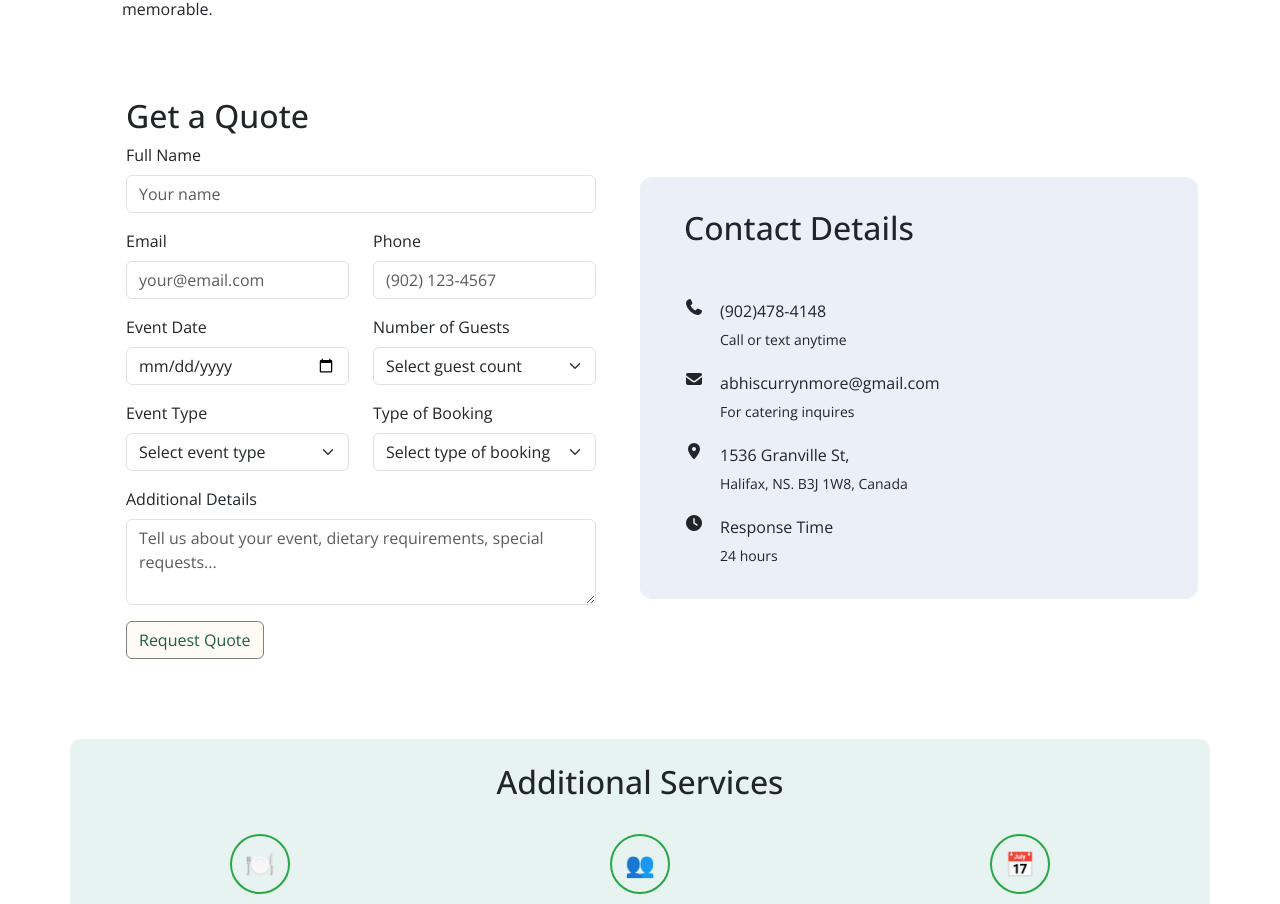
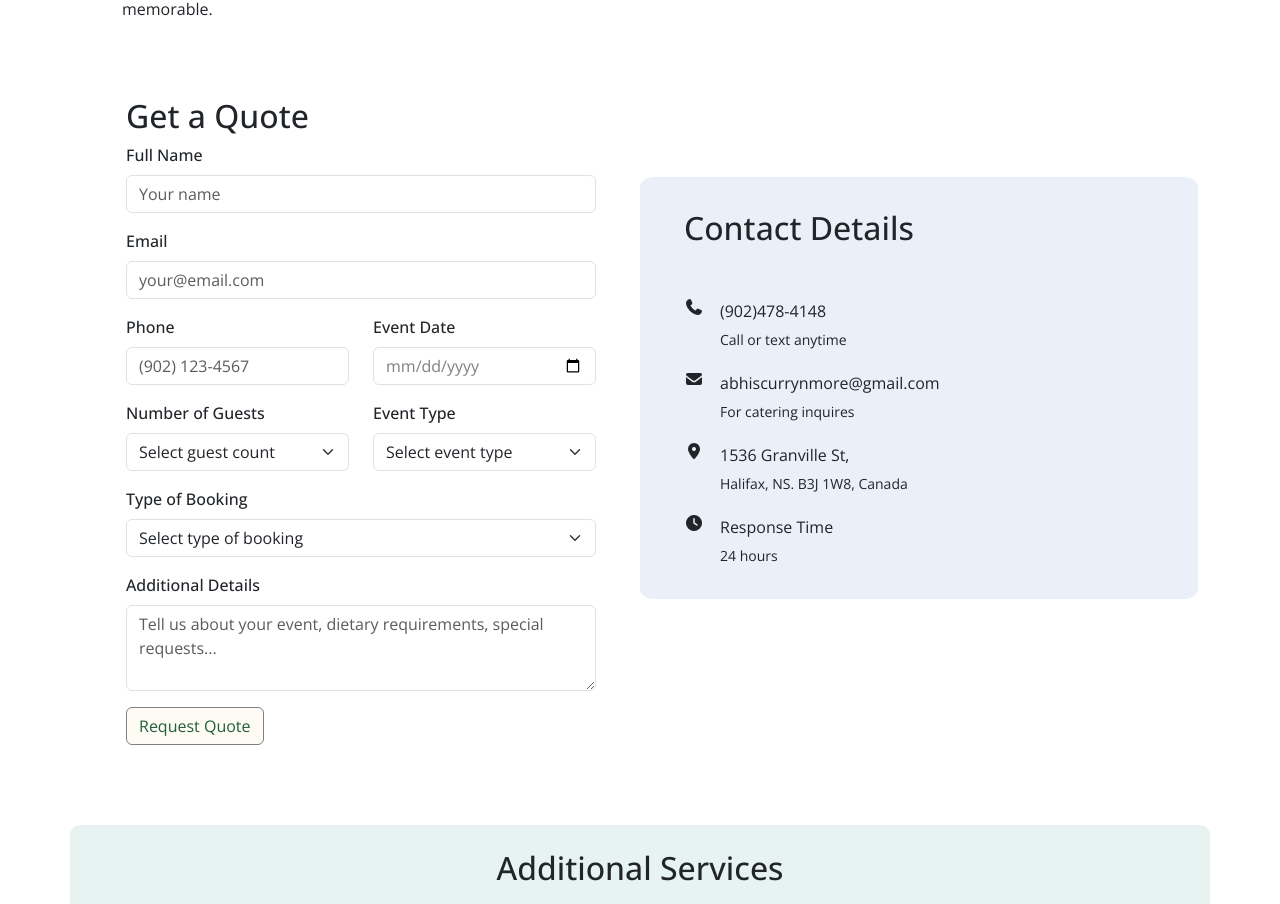
Before and after one commit to abhiscurry/abhis.curry.n.more, a React (Vite) app: page /#/ in a window 1280 px wide. Shown: the part 3552-4456 px from the top of the page. Built offline with nearby package versions, Linux system fonts and the light colour scheme.

Commit message:
added email feature.

```diff
--- a/package.json
+++ b/package.json
@@ -10,6 +10,7 @@
     "preview": "vite preview"
   },
   "dependencies": {
+    "@emailjs/browser": "^4.4.1",
     "@fortawesome/fontawesome": "^1.1.8",
     "@fortawesome/fontawesome-free": "^7.0.1",
     "@fortawesome/react-fontawesome": "^3.0.2",
--- /dev/null
+++ b/src/components/partials/GetQuote.module.scss
@@ -0,0 +1,24 @@
+.customFormLabel {
+  font-weight: 500;
+}
+
+.customFormInput {
+  &::placeholder {
+    color: #808080; /* Desired placeholder color */
+    opacity: 1; /* Ensure full opacity (especially for Firefox) */
+  }
+
+  /* Vendor-specific placeholders for compatibility */
+  &::-webkit-input-placeholder {
+    color: #808080;
+  }
+
+  &::-moz-placeholder {
+    color: #808080;
+    opacity: 1; /* Firefox requires opacity explicitly */
+  }
+
+  &:-ms-input-placeholder {
+    color: #808080;
+  }
+}
--- a/src/components/partials/GetQuote.tsx
+++ b/src/components/partials/GetQuote.tsx
@@ -1,5 +1,7 @@
 import { useState } from "react";
-import { Button, Col, Container, Form, Row } from "react-bootstrap";
+import { Alert, Button, Col, Container, Form, Row } from "react-bootstrap";
+import emailjs from "@emailjs/browser";
+import styles from "./GetQuote.module.scss";
 
 const GetQuote = () => {
   const [formData, setFormData] = useState({
@@ -12,7 +14,18 @@ const GetQuote = () => {
     typeOfBooking: "",
     additionalDetails: "",
   });
+  const [status, setStatus] = useState<string | null>(null);
 
+  const today = new Date();
+  const minDate = new Date(today);
+  minDate.setDate(today.getDate() + 2);
+
+  const formatDate = (date: Date) => {
+    const year = date.getFullYear();
+    const month = String(date.getMonth() + 1).padStart(2, "0");
+    const day = String(date.getDate()).padStart(2, "0");
+    return `${year}-${month}-${day}`;
+  };
   const handleChange = (
     e: React.ChangeEvent<
       HTMLInputElement | HTMLSelectElement | HTMLTextAreaElement
@@ -23,16 +36,58 @@ const GetQuote = () => {
 
   const handleSubmit = (e: React.FormEvent) => {
     e.preventDefault();
-    console.log(formData);
+
+    // EmailJS send function
+    emailjs
+      .send(
+        "service_qhrfbeo", // Replace with your EmailJS Service ID (e.g., service_abc123)
+        "template_a5latvb", // Replace with your EmailJS Template ID (e.g., template_xyz789)
+        {
+          name: formData.fullName,
+          email: formData.email,
+          phone: formData.phone,
+          eventDate: formData.eventDate,
+          eventType: formData.eventType,
+          numberOfGuest: formData.numberOfGuests,
+          typeOfBooking: formData.typeOfBooking,
+          message: formData.additionalDetails,
+        },
+        "FNaajbOs50HQtbe7T" // Replace with your EmailJS Public Key (from Account settings)
+      )
+      .then(
+        (result) => {
+          setStatus("Email sent successfully!");
+          setFormData({
+            fullName: "",
+            email: "",
+            phone: "",
+            eventDate: "",
+            numberOfGuests: "",
+            eventType: "",
+            typeOfBooking: "",
+            additionalDetails: "",
+          });
+        },
+        (error) => {
+          setStatus(`Failed to send email: ${error.text}`);
+        }
+      );
   };
   return (
     <Container>
       <h2>Get a Quote</h2>
+      {status && (
+        <Alert variant={status.includes("success") ? "success" : "danger"}>
+          {status}
+        </Alert>
+      )}
       <Form onSubmit={handleSubmit}>
         <Row>
           <Col className="mb-3">
             <Form.Group controlId="formFullName">
-              <Form.Label>Full Name</Form.Label>
+              <Form.Label className={styles.customFormLabel}>
+                Full Name
+              </Form.Label>
               <Form.Control
                 type="text"
                 name="fullName"
@@ -44,9 +99,9 @@ const GetQuote = () => {
           </Col>
         </Row>
         <Row>
-          <Col className="col-md-6 mb-3">
+          <Col className="mb-3" xs={12}>
             <Form.Group controlId="formEmail">
-              <Form.Label>Email</Form.Label>
+              <Form.Label className={styles.customFormLabel}>Email</Form.Label>
               <Form.Control
                 type="email"
                 name="email"
@@ -56,9 +111,11 @@ const GetQuote = () => {
               />
             </Form.Group>
           </Col>
-          <Col className="col-md-6 mb-3">
+        </Row>
+        <Row>
+          <Col className="mb-3" xs={12} md={6}>
             <Form.Group controlId="formPhone">
-              <Form.Label>Phone</Form.Label>
+              <Form.Label className={styles.customFormLabel}>Phone</Form.Label>
               <Form.Control
                 type="tel"
                 name="phone"
@@ -67,24 +124,30 @@ const GetQuote = () => {
                 placeholder="(902) 123-4567"
               />
             </Form.Group>
-          </Col>
-        </Row>
-        <Row>
-          <Col className="mb-3">
+          </Col>{" "}
+          <Col className="mb-3" xs={12} md={6}>
             <Form.Group controlId="formEventDate">
-              <Form.Label>Event Date</Form.Label>
+              <Form.Label className={styles.customFormLabel}>
+                Event Date
+              </Form.Label>
               <Form.Control
                 type="date"
                 name="eventDate"
                 value={formData.eventDate}
                 onChange={handleChange}
                 placeholder="yyyy-mm-dd"
+                min={formatDate(minDate)}
+                style={{ color: "#808080" }}
               />
             </Form.Group>
           </Col>
-          <Col className="mb-3">
+        </Row>
+        <Row>
+          <Col className="mb-3" xs={12} md={6}>
             <Form.Group controlId="formNumberOfGuests">
-              <Form.Label>Number of Guests</Form.Label>
+              <Form.Label className={styles.customFormLabel}>
+                Number of Guests
+              </Form.Label>
               <Form.Select
                 name="numberOfGuests"
                 value={formData.numberOfGuests}
@@ -98,11 +161,11 @@ const GetQuote = () => {
               </Form.Select>
             </Form.Group>
           </Col>
-        </Row>
-        <Row>
-          <Col className="mb-3">
+          <Col className="mb-3" xs={12} md={6}>
             <Form.Group controlId="formEventType">
-              <Form.Label>Event Type</Form.Label>
+              <Form.Label className={styles.customFormLabel}>
+                Event Type
+              </Form.Label>
               <Form.Select
                 name="eventType"
                 value={formData.eventType}
@@ -115,9 +178,13 @@ const GetQuote = () => {
               </Form.Select>
             </Form.Group>
           </Col>
+        </Row>
+        <Row>
           <Col className="mb-3">
             <Form.Group controlId="formTypeOfBooking">
-              <Form.Label>Type of Booking</Form.Label>
+              <Form.Label className={styles.customFormLabel}>
+                Type of Booking
+              </Form.Label>
               <Form.Select
                 name="typeOfBooking"
                 value={formData.typeOfBooking}
@@ -130,9 +197,11 @@ const GetQuote = () => {
             </Form.Group>
           </Col>
         </Row>
-
+        <Row>
           <Form.Group className="mb-3" controlId="formAdditionalDetails">
-          <Form.Label>Additional Details</Form.Label>
+            <Form.Label className={styles.customFormLabel}>
+              Additional Details
+            </Form.Label>
             <Form.Control
               as="textarea"
               name="additionalDetails"
@@ -142,6 +211,7 @@ const GetQuote = () => {
               rows={3}
             />
           </Form.Group>
+        </Row>
 
         <Button className="custom-secondary-btn" type="submit">
           Request Quote
```
Also changed, not shown: 1 other file (tests, documents, lock files or other folders). Lines whose indentation alone changed are shown as unchanged.
